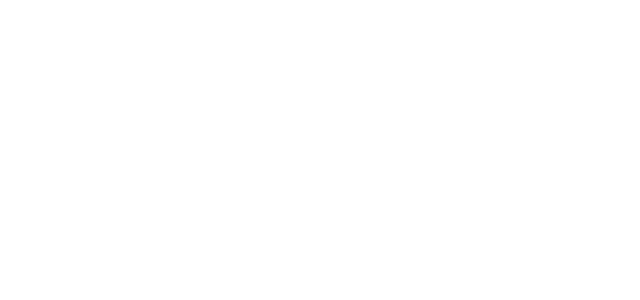
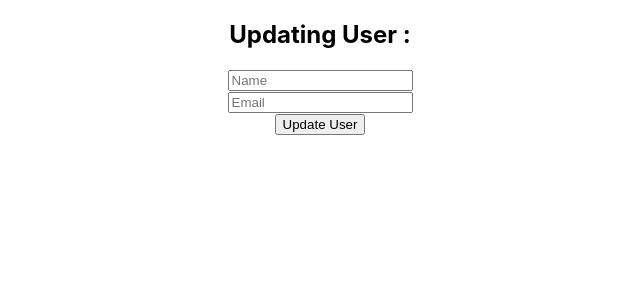
Before and after one commit to kamrul-dev/react-node-mongodb-crud-client, a React (Create React App) app: page /update/1 in a window 1280 px wide. Before the commit this address had no page. Shown: the top 300 px of the page, without its empty margins (320-960 px from the left). Built offline with nearby package versions, Linux system fonts and the light colour scheme; no server answers.

Commit message:
Load single item by id and Update user info

```diff
--- a/src/App.js
+++ b/src/App.js
@@ -3,6 +3,7 @@
 import { Route, Routes } from 'react-router-dom';
 import AddUser from './componets/AddUser/AddUser';
 import Home from './componets/Home/Home';
+import UpdateUser from './componets/UpdateUser/UpdateUser';
 
 function App() {
   return (
@@ -10,6 +11,7 @@
       <Routes>
         <Route path='/' element={<Home></Home>}></Route>
         <Route path='user/add' element={<AddUser></AddUser>}></Route>
+        <Route path='/update/:id' element={<UpdateUser></UpdateUser>}></Route>
       </Routes>
     </div>
   );
--- a/src/componets/Home/Home.js
+++ b/src/componets/Home/Home.js
@@ -1,4 +1,5 @@
 import React, { useEffect, useState } from 'react';
+import { Link } from 'react-router-dom';
 
 const Home = () => {
     const [users, setUsers] = useState([]);
@@ -11,6 +12,18 @@
         const proceed = window.confirm('Are you sure to delete')
         if (proceed) {
             console.log('deleting user with id', id);
+            const url = `http://localhost:5000/user/${id}`;
+            fetch(url, {
+                method: 'DELETE'
+            })
+                .then(res => res.json())
+                .then(data => {
+                    if (data.deletedCount > 0) {
+                        console.log('deleted');
+                        const remaining = users.filter(user => user._id !== id);
+                        setUsers(remaining);
+                    }
+                })
         }
     }
     return (
@@ -19,6 +32,7 @@
             <ul>
                 {
                     users.map(user => <li key={user._id}>{user.name} ::: {user.email}
+                        <Link to={`/update/${user._id}`}><button>Update</button></Link>
                         <button onClick={() => handleUserDelete(user._id)}>X</button>
                     </li>)
                 }
--- /dev/null
+++ b/src/componets/UpdateUser/UpdateUser.js
@@ -0,0 +1,53 @@
+import React, { useEffect, useState } from 'react';
+import { useParams } from 'react-router-dom';
+
+const UpdateUser = () => {
+    const { id } = useParams();
+    const [user, setUser] = useState({});
+    useEffect(() => {
+        const url = `http://localhost:5000/user/${id}`;
+        fetch(url)
+            .then(res => res.json())
+            .then(data => setUser(data));
+    }, []);
+
+
+    const handleUpdateUser = (event) => {
+        event.preventDefault();
+        const name = event.target.name.value;
+        const email = event.target.email.value;
+
+        const updatedUser = { name, email };
+
+        // send data to the server
+        const url = `http://localhost:5000/user/${id}`;
+        fetch(url, {
+            method: 'PUT',
+            headers: {
+                'content-type': 'application/json'
+            },
+            body: JSON.stringify(updatedUser)
+        })
+            .then(res => res.json())
+            .then(data => {
+                console.log('success', data);
+                alert('user added successfull');
+                event.target.reset();
+            })
+    }
+
+    return (
+        <div>
+            <h2>Updating User : {user.name}</h2>
+            <form onSubmit={handleUpdateUser}>
+                <input type="text" name="name" placeholder='Name' required />
+                <br />
+                <input type="email" name="email" placeholder='Email' required />
+                <br />
+                <input type="submit" value="Update User" />
+            </form>
+        </div>
+    );
+};
+
+export default UpdateUser;
```
